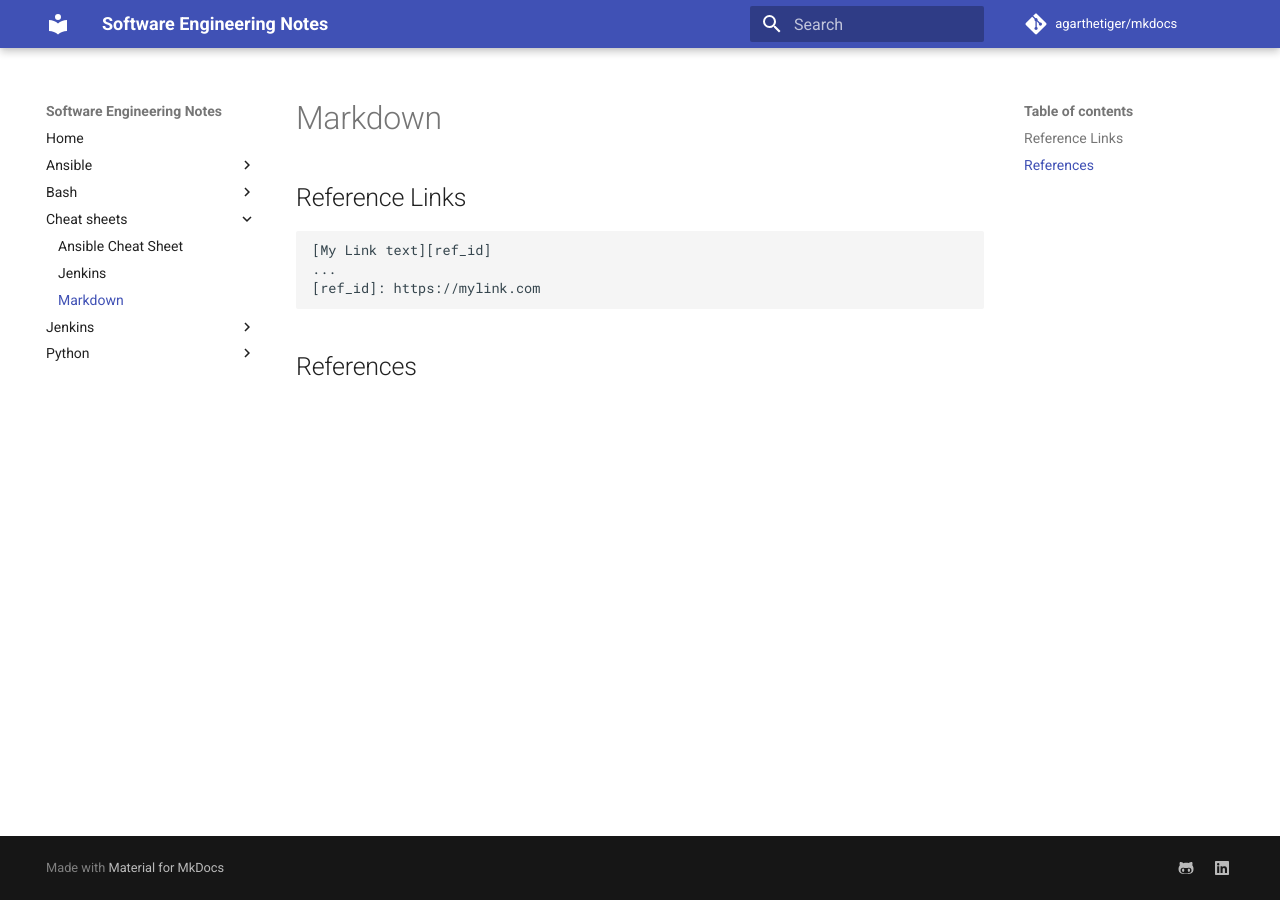
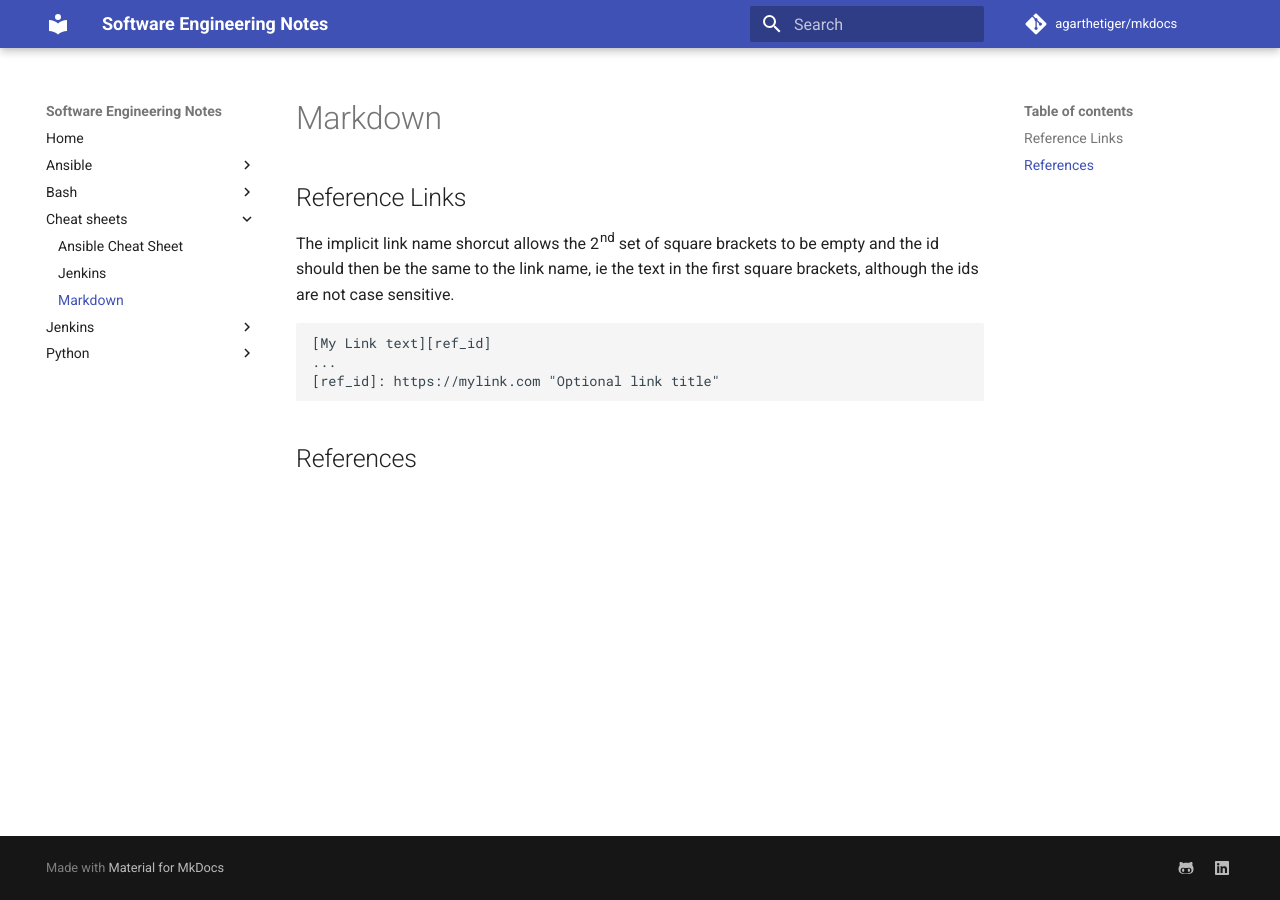
Before and after one commit to agarthetiger/mkdocs, an MkDocs documentation site: the page built from docs/cheat-sheets/markdown.md, in a window 1280 px wide. Built offline with MkDocs 1.6.1 and Material for MkDocs 9.7.7, drawn with Linux system fonts in a browser that asks for light colours; comment, search, counter and statistics services are not loaded.

Commit message:
Add note about implicit link name shortcut

````diff
--- a/docs/cheat-sheets/markdown.md
+++ b/docs/cheat-sheets/markdown.md
@@ -1,10 +1,10 @@
 # Markdown
 ## Reference Links
-
+The implicit link name shorcut allows the 2nd set of square brackets to be empty and the id should then be the same to the link name, ie the text in the first square brackets, although the ids are not case sensitive.
 ```
 [My Link text][ref_id]
 ...
-[ref_id]: https://mylink.com
+[ref_id]: https://mylink.com "Optional link title"
 
 ```
 
````
